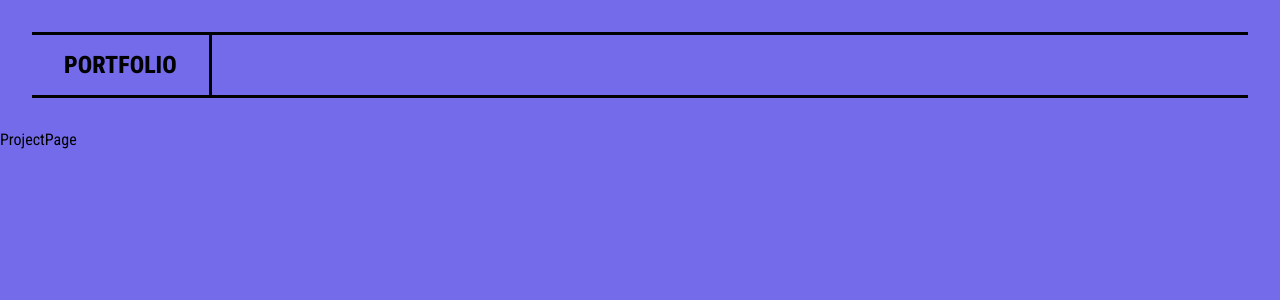
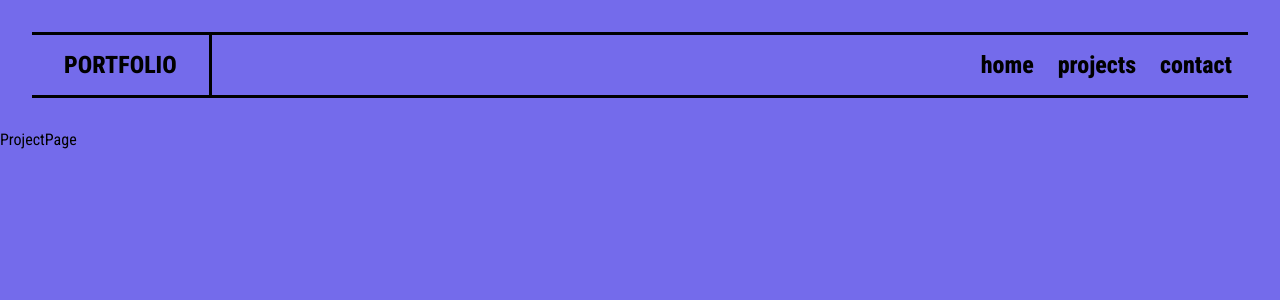
Before and after one commit to KristinaGru/portfolio, a React (Vite) app in the folder portfolio/: page /projects in a window 1280 px wide. Shown: the top 300 px of the page. Built offline with nearby package versions, Linux system fonts and the light colour scheme.

Commit message:
add header menu

```diff
--- a/portfolio/src/components/Header/Header.tsx
+++ b/portfolio/src/components/Header/Header.tsx
@@ -9,9 +9,14 @@ export default function Header() {
   return (
     <div style={{ backgroundColor }}>
       <div className={style.header}>
-        <Link to={'/'}>
-          <div className={style.content}>PORTFOLIO</div>
+        <Link to={'/'} className={style.main}>
+          PORTFOLIO
         </Link>
+        <div className={style.menu}>
+          <Link to={'/'}>home</Link>
+          <Link to={'/projects'}>projects</Link>
+          <Link to={'/contact'}>contact</Link>
+        </div>
       </div>
     </div>
   );
--- a/portfolio/src/components/Header/header.module.css
+++ b/portfolio/src/components/Header/header.module.css
@@ -5,10 +5,26 @@
   border: 3px solid #000;
   border-width: 3px 0;
   display: flex;
+  justify-content: space-between;
+  align-items: center;
 }
 
-.content {
+.main {
   border-right: 3px solid #000;
   padding: 1rem 2rem;
   color: #000;
 }
+
+.menu {
+  display: flex;
+  gap: 1.5rem;
+  margin-right: 1rem;
+}
+
+.menu > * {
+  color: #000;
+  transition: transform 0.5s ease-in-out;
+  &:hover {
+    transform: skew(-15deg);
+  }
+}
```
